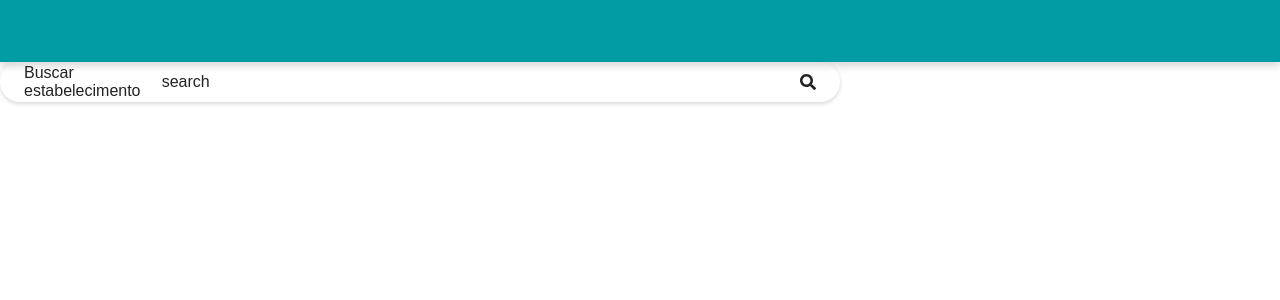
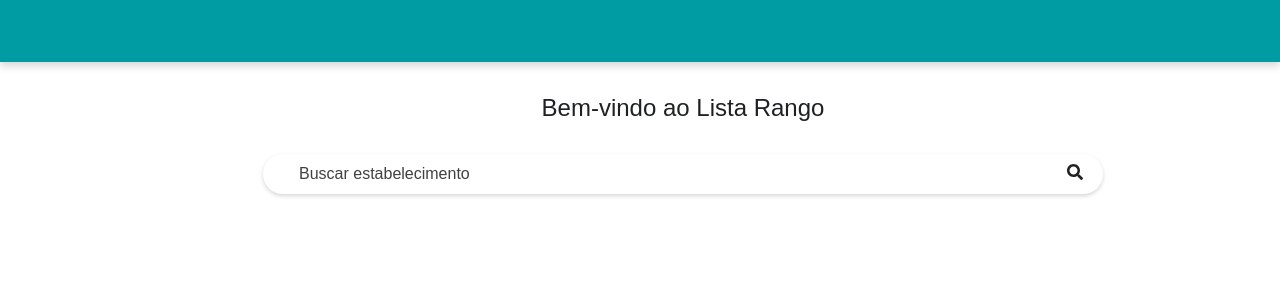
Before and after one commit to fernando-meira/cantina-ovelha-frontend-fernando, a React (Create React App) app: page / in a window 1280 px wide. Shown: the top 300 px of the page. Built offline with nearby package versions, Linux system fonts and the light colour scheme; the HTML template or start-up script is replaced by a standard one.

Commit message:
feat: 🎸 Search(Components)

```diff
--- a/src/components/Header/styles.js
+++ b/src/components/Header/styles.js
@@ -8,5 +8,5 @@
   height: ${pxToRem(62)};
 
   background: ${colors.green};
-  box-shadow: 0px 4px 8px #00000029;
+  box-shadow: 0px 4px 8px ${colors.shadow};
 `;
--- a/src/components/Search/index.js
+++ b/src/components/Search/index.js
@@ -3,19 +3,22 @@
 import { colors } from '../../themes';
 
 import { Container, SubmitButton } from './styles';
+import { pxToRem } from '../../functions';
 
 export default function Search() {
   return (
     <Container>
       <div className="label">
-        <span>Buscar estabelecimento</span>
+        <label>Buscar estabelecimento</label>
       </div>
 
-      <input type="text" value="search" />
+      <input type="text" id="Search" name="Search" />
 
-      <SubmitButton type="button" onClick={() => {}}>
-        <FaSearch size={16} color={colors.black} />
-      </SubmitButton>
+      <div>
+        <SubmitButton type="button">
+          <FaSearch />
+        </SubmitButton>
+      </div>
     </Container>
   );
 }
--- a/src/components/Search/styles.js
+++ b/src/components/Search/styles.js
@@ -3,42 +3,35 @@
 import { metrics, colors } from '../../themes';
 import { pxToRem } from '../../functions';
 
-export const Container = styled.form`
-  height: ${metrics.baseSpacing(5)};
-  width: 80%;
-  max-width: ${pxToRem(840)};
-  box-shadow: 0px 2px 4px #00000029;
-  padding: 0 ${metrics.baseSpacing(3)};
-  border-radius: ${metrics.borderRadius(10)};
+export const Container = styled.div`
+  margin: 0 auto;
+  height: ${pxToRem(40)};
+  width: ${pxToRem(840)};
+  padding: ${pxToRem(20)};
 
   display: flex;
   align-items: center;
   justify-content: space-between;
 
-  > input {
-    border: none;
-    width: 100%;
-    font-weight: 500;
-    color: ${colors.black};
-    background: ${colors.grey};
-    &::placeholder {
-      color: ${colors.black};
-    }
-  }
-  > button {
-    border: none;
-    background: transparent;
+  color: ${colors.gray};
+  box-shadow: 0 2px 4px ${colors.shadow};
+  border-radius: ${pxToRem(20)};
+
+  div > label {
+    margin: 0 ${pxToRem(16)};
   }
 
   input {
-    background: ${colors.black};
+    border: none;
+
+    flex: 1;
+
+    background: ${colors.transparent};
   }
 `;
 
 export const SubmitButton = styled.button`
   border: none;
 
-  display: flex;
-  align-items: center;
-  background: transparent;
+  background: ${colors.transparent};
 `;
--- a/src/pages/Main/components/TopMessage/styles.js
+++ b/src/pages/Main/components/TopMessage/styles.js
@@ -1,3 +1,14 @@
 import styled from 'styled-components';
 
-export const Container = styled.div``;
+import { pxToRem } from '../../../../functions';
+
+export const Container = styled.div`
+  display: flex;
+
+  h1 {
+    margin: ${pxToRem(32)} auto;
+
+    font-weight: 400;
+    font-size: ${pxToRem(24)};
+  }
+`;
--- a/src/pages/Main/components/index.js
+++ b/src/pages/Main/components/index.js
@@ -1,3 +1,3 @@
-import Search from './Search';
+import TopMessage from './TopMessage';
 
-export { Search };
+export { TopMessage };
--- a/src/pages/Main/index.js
+++ b/src/pages/Main/index.js
@@ -1,6 +1,7 @@
 import React from 'react';
 
 import { Header, Search } from '../../components';
+import { TopMessage } from './components';
 
 import { Container } from './styles';
 
@@ -9,6 +10,7 @@
     <>
       <Header />
       <Container>
+        <TopMessage />
         <Search />
       </Container>
     </>
--- a/src/themes/colors.js
+++ b/src/themes/colors.js
@@ -3,6 +3,7 @@
   gray: '#404040',
   lightGray: '#989898',
   lighterGray: '#E6E6E6',
+  shadow: '#00000029',
 
   white: '#ffffff',
 
--- a/src/themes/global.js
+++ b/src/themes/global.js
@@ -1,4 +1,7 @@
 import { createGlobalStyle } from 'styled-components';
+
+import { colors } from '.';
+import { pxToRem } from '../functions';
 
 export default createGlobalStyle`
   * {
@@ -13,13 +16,13 @@
   }
 
   body {
-    background: #fff;
+    background: ${colors.white};
     -webkit-font-smoothing: antialiased !important;
   }
 
   body, input, button {
-    color: #222;
-    font-size: 1rem;
+    color: ${colors.dark};
+    font-size: ${pxToRem(16)};
     font-family: Montserrat, Arial, Helvetica, sans-serif;
   }
 
```
